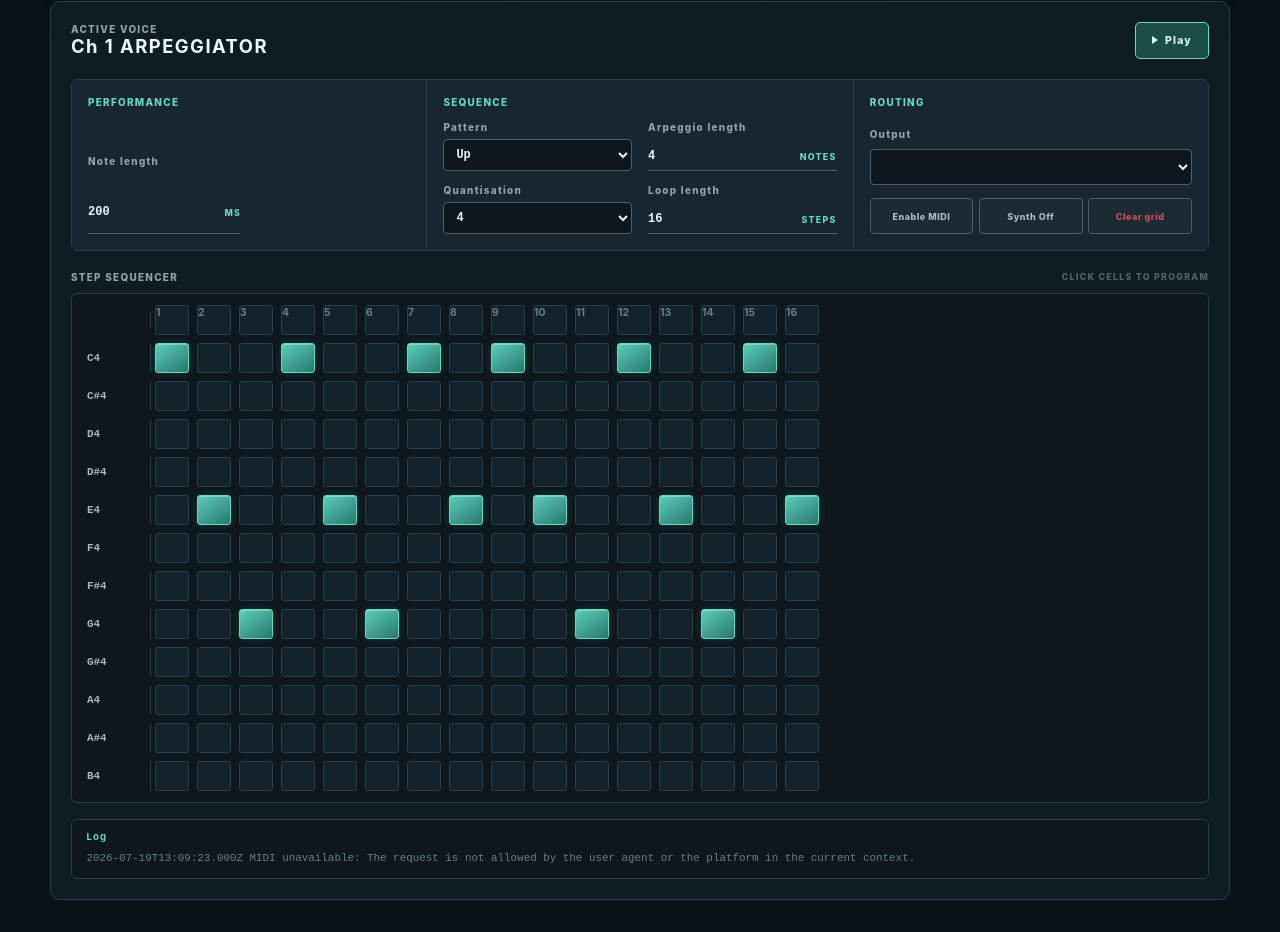
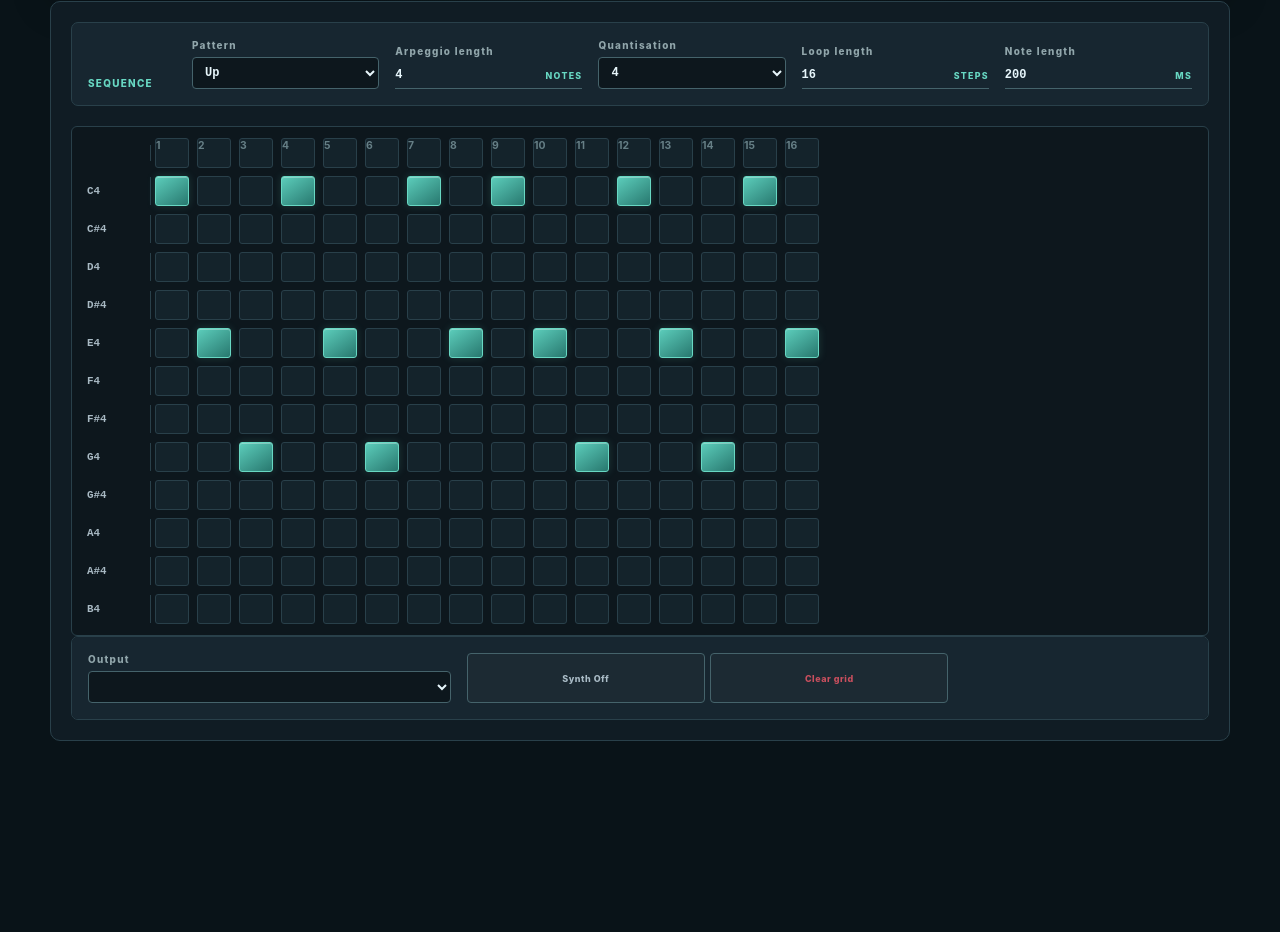
Before and after one commit to hendrik-goebel/Arpeggiator, a Vue app: page / in a window 1280 px wide. Shown: the part 374-1306 px from the top of the page. After the commit the page ends 1147 px from the top, so only its background shows below. Built offline with nearby package versions, Linux system fonts and the light colour scheme.

Commit message:
layout adjustments

```diff
--- a/src/components/ArpeggiatorPanel.vue
+++ b/src/components/ArpeggiatorPanel.vue
@@ -11,37 +11,30 @@ const fullNotes = computed(() => Array.from({ length: KEYBOARD_OCTAVE_SIZE }, (_
 
 <template>
   <section class="arpeggiator-panel">
-    <div class="panel-title">
-      <div><p>ACTIVE VOICE</p><h2>{{ channel.name }} ARPEGGIATOR</h2></div>
-      <button class="play-button" :class="{ playing: channel.playing }" @click="$emit('toggle-play')"><span></span>{{ channel.playing ? 'Stop' : 'Play' }}</button>
-    </div>
     <div class="controls">
-      <div class="control-column">
-        <h3>PERFORMANCE</h3>
-        <label>Note length <span class="value-input"><input type="number" :value="channel.noteLength" @input="$emit('update-noteLength', +$event.target.value)" min="50" max="2000" /><small>MS</small></span></label>
-      </div>
-      <div class="control-column">
+      <div class="control-section sequence-section">
         <h3>SEQUENCE</h3>
         <label>Pattern <select :value="channel.pattern" @change="$emit('update-pattern', $event.target.value)"><option value="up">Up</option><option value="down">Down</option><option value="updown">UpDown</option><option value="random">Random</option></select></label>
         <label>Arpeggio length <span class="value-input"><input type="number" :value="channel.arpeggioLength" @input="$emit('update-arpeggio-length', +$event.target.value)" min="1" max="32" /><small>NOTES</small></span></label>
         <label>Quantisation <select :value="channel.quantisation" @change="$emit('update-quant', +$event.target.value)"><option v-for="q in [1,2,3,4,5,8,16,32,64]" :key="q" :value="q">{{ q }}</option></select></label>
         <label>Loop length <span class="value-input"><input type="number" :value="channel.loopLength" @input="$emit('update-loop-length', +$event.target.value)" min="1" max="64" /><small>STEPS</small></span></label>
+        <label>Note length <span class="value-input"><input type="number" :value="channel.noteLength" @input="$emit('update-noteLength', +$event.target.value)" min="50" max="2000" /><small>MS</small></span></label>
       </div>
+    </div>
+
+    <div class="sequencer">
+      <StepsGrid :notes="fullNotes" :steps="channel.steps" :base="channel.base" :play-step="channel.playStep" :step-count="channel.loopLength" @toggle-note="$emit('toggle-note', $event)" @toggle-step="$emit('cycle-step', $event)" />
+    </div>
+    <div class="routing-section">
       <div class="control-column routing">
-        <h3>ROUTING</h3>
         <label>Output <select :value="selectedOutputId" @change="$emit('select-output', $event.target.value)"><option v-for="o in outputs" :key="o.id" :value="o.id">{{ o.name }}</option></select></label>
         <div class="utility-buttons">
-          <button @click="$emit('enable-midi')">Enable MIDI</button>
           <button :class="{ active: props.synthEnabled }" @click="$emit('toggle-synth')">Synth {{ props.synthEnabled ? 'On' : 'Off' }}</button>
           <button class="clear-button" @click="$emit('clear-notes')">Clear grid</button>
         </div>
       </div>
     </div>
-    <div class="sequencer">
-      <div class="section-label">STEP SEQUENCER <span>CLICK CELLS TO PROGRAM</span></div>
-      <StepsGrid :notes="fullNotes" :steps="channel.steps" :base="channel.base" :play-step="channel.playStep" :step-count="channel.loopLength" @toggle-note="$emit('toggle-note', $event)" @toggle-step="$emit('cycle-step', $event)" />
-    </div>
-    <LogPanel :lines="log" />
+
   </section>
 </template>
 
@@ -55,8 +48,15 @@ h2 { color: #effaff; font-size: 1.15rem; letter-spacing: .08em; }
 .play-button span { display: inline-block; width: 0; height: 0; margin-right: .45rem; border-top: 4px solid transparent; border-bottom: 4px solid transparent; border-left: 6px solid currentColor; }
 .play-button.playing { border-color: var(--coral); background: var(--coral-deep); color: var(--coral-soft); }
 .play-button.playing span { width: 6px; height: 8px; border: 0; border-left: 2px solid currentColor; border-right: 2px solid currentColor; }
-.controls { display: grid; grid-template-columns: 1fr 1.2fr 1fr; gap: 1px; margin-bottom: 1.25rem; border: 1px solid var(--line); border-radius: 7px; overflow: hidden; background: var(--line); }
+.controls { display: grid; gap: 1.25rem; margin-bottom: 1.25rem; }
+.control-section, .routing-section { border: 1px solid var(--line); border-radius: 7px; overflow: hidden; background: var(--line); }
+.control-section { display: grid; grid-template-columns: repeat(2, minmax(0, 1fr)); gap: .8rem 1rem; padding: 1rem; background: var(--bg-raised); }
+.sequence-section { grid-template-columns: minmax(5.5rem, auto) repeat(5, minmax(0, 1fr)); align-items: end; }
+.routing-section { grid-template-columns: 1fr; }
 .control-column { display: grid; grid-template-columns: repeat(2, minmax(0, 1fr)); gap: .8rem 1rem; padding: 1rem; background: var(--bg-raised); }
+.control-section h3 { grid-column: 1 / -1; color: var(--teal); }
+.sequence-section h3 { grid-column: auto; }
+.control-section label { display: grid; gap: .38rem; }
 .control-column h3 { grid-column: 1 / -1; color: var(--teal); }
 .control-column label { display: grid; gap: .38rem; }
 select, input { min-width: 0; box-sizing: border-box; border: 1px solid var(--line-strong); border-radius: 4px; padding: .45rem .5rem; background: var(--bg-control); color: #e7f6fb; font: 600 .75rem ui-monospace, monospace; outline: none; }
@@ -64,7 +64,8 @@ select:focus, input:focus { border-color: var(--teal); box-shadow: 0 0 0 2px rgb
 .value-input { display: flex; align-items: center; border-bottom: 1px solid var(--line-strong); }
 .value-input input { width: 100%; border: 0; border-radius: 0; background: transparent; padding: .35rem 0; }
 .value-input small { color: var(--teal); font-size: .55rem; }
-.routing { grid-template-columns: 1fr; }
+.routing { grid-template-columns: minmax(0, 1fr) 2fr; }
+.routing h3 { grid-column: 1 / -1; }
 .utility-buttons { display: grid; grid-template-columns: repeat(3, 1fr); gap: .35rem; }
 .utility-buttons button { border: 1px solid var(--line-strong); border-radius: 4px; padding: .5rem .3rem; background: #1c2a33; color: #aabcc7; font-size: .56rem; font-weight: 800; letter-spacing: .06em; cursor: pointer; }
 .utility-buttons button.active { border-color: var(--teal); color: var(--teal); }
@@ -72,6 +73,5 @@ select:focus, input:focus { border-color: var(--teal); box-shadow: 0 0 0 2px rgb
 .sequencer { overflow-x: auto; }
 .section-label { display: flex; justify-content: space-between; margin: 0 0 .6rem; }
 .section-label span { color: #52636f; font-size: .55rem; }
-@media (max-width: 850px) { .controls { grid-template-columns: 1fr 1fr; } .routing { grid-column: 1 / -1; } }
-@media (max-width: 560px) { .arpeggiator-panel { padding: .8rem; } .controls { grid-template-columns: 1fr; } .routing { grid-column: auto; } .control-column { grid-template-columns: 1fr 1fr; } }
+@media (max-width: 560px) { .arpeggiator-panel { padding: .8rem; } .sequence-section { grid-template-columns: 1fr 1fr; } .sequence-section h3 { grid-column: 1 / -1; } .routing { grid-template-columns: 1fr; } .control-column { grid-template-columns: 1fr 1fr; } }
 </style>
```
